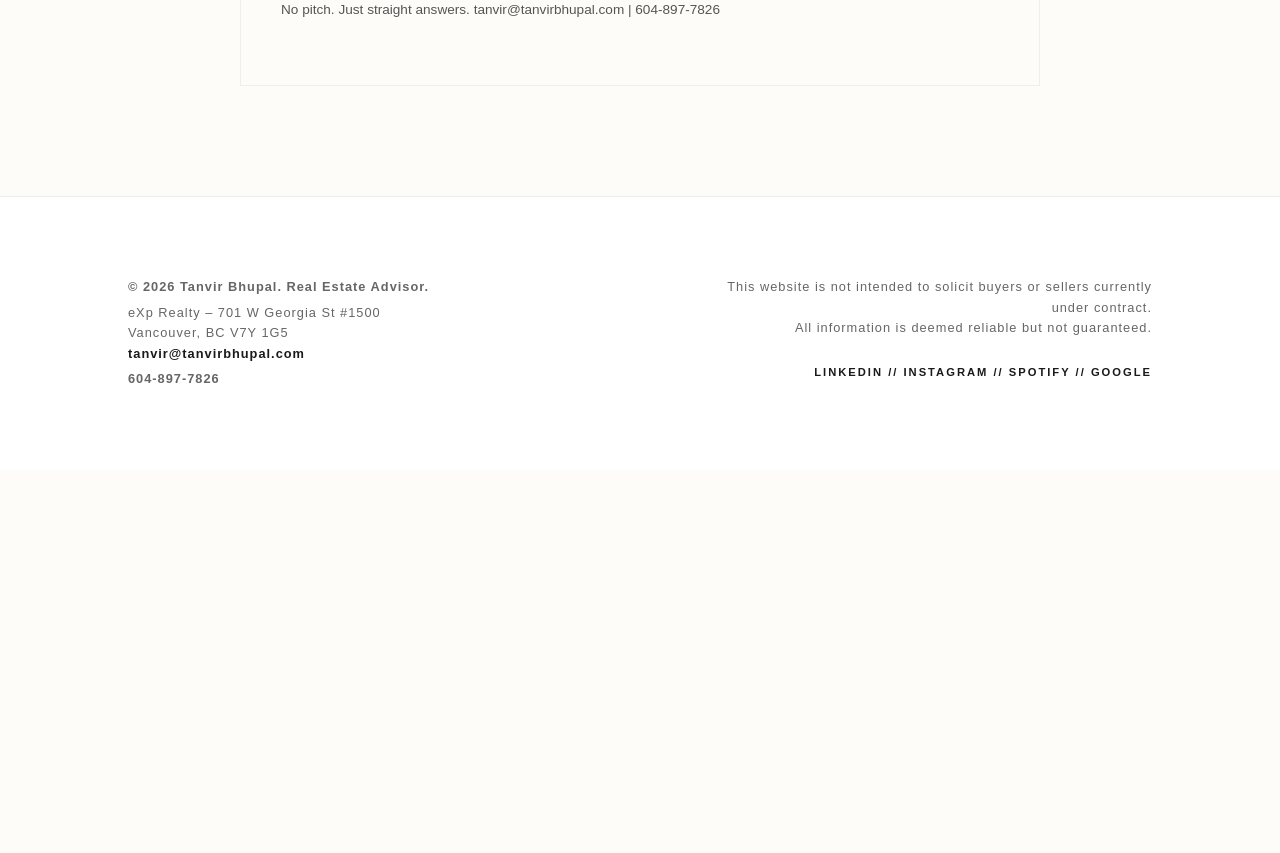
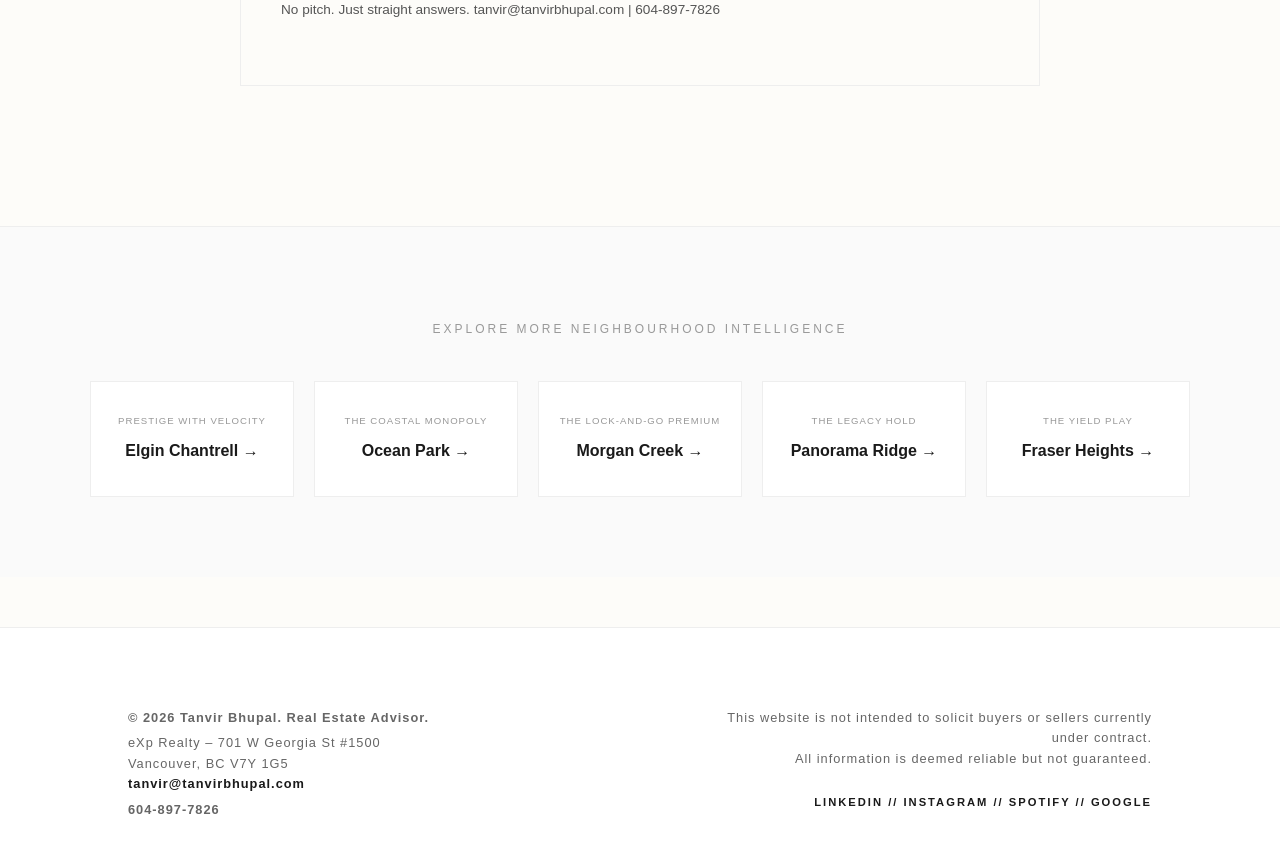
Before and after one commit to gvancouverhomes/tanvirbhupal-site, a Jekyll site: the page built from neighbourhoods/grandview-heights.md, in a window 1280 px wide and 900 px high, scrolled down 1729 px. Shown: the top 853 px of the window. Built offline with Jekyll 4.4.1, drawn with Linux system fonts in a browser that asks for light colours; before the commit the page ends 2199 px from its top, so only the background shows below that.

Commit message:
Update grandview-heights nav

```diff
--- a/neighbourhoods/grandview-heights.md
+++ b/neighbourhoods/grandview-heights.md
@@ -111,3 +111,28 @@ faq_schema: |
     </div>
   </section>
 </article>
+<section class="nav-section">
+  <p class="nav-section-title">Explore More Neighbourhood Intelligence</p>
+  <div class="nav-grid">
+    <a href="/neighbourhoods/elgin-chantrell/" class="nav-card">
+      <span class="nav-tag">Prestige with Velocity</span>
+      <span class="nav-name">Elgin Chantrell &rarr;</span>
+    </a>
+    <a href="/neighbourhoods/ocean-park/" class="nav-card">
+      <span class="nav-tag">The Coastal Monopoly</span>
+      <span class="nav-name">Ocean Park &rarr;</span>
+    </a>
+    <a href="/neighbourhoods/morgan-creek/" class="nav-card">
+      <span class="nav-tag">The Lock-and-Go Premium</span>
+      <span class="nav-name">Morgan Creek &rarr;</span>
+    </a>
+    <a href="/neighbourhoods/panorama-ridge/" class="nav-card">
+      <span class="nav-tag">The Legacy Hold</span>
+      <span class="nav-name">Panorama Ridge &rarr;</span>
+    </a>
+    <a href="/neighbourhoods/fraser-heights/" class="nav-card">
+      <span class="nav-tag">The Yield Play</span>
+      <span class="nav-name">Fraser Heights &rarr;</span>
+    </a>
+  </div>
+</section>
```
